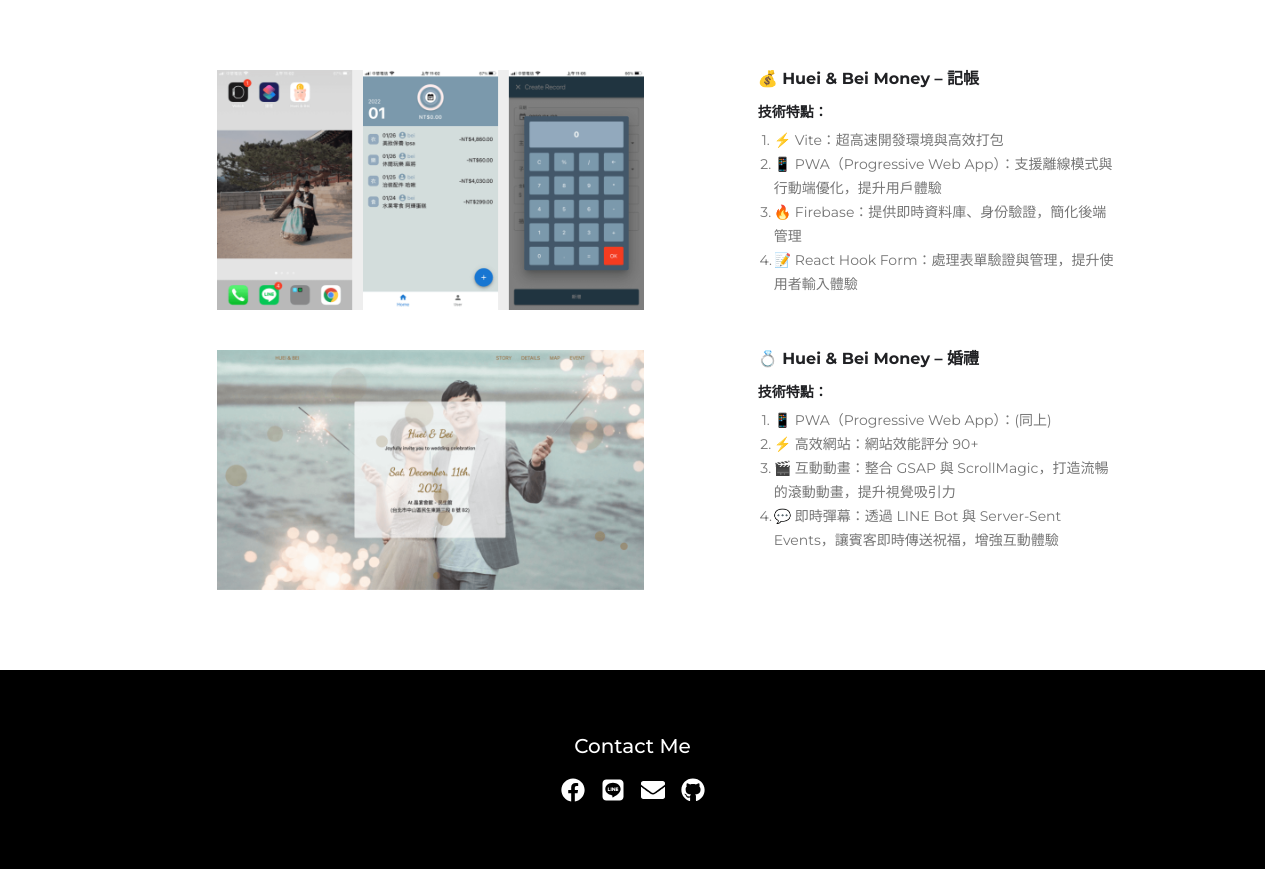
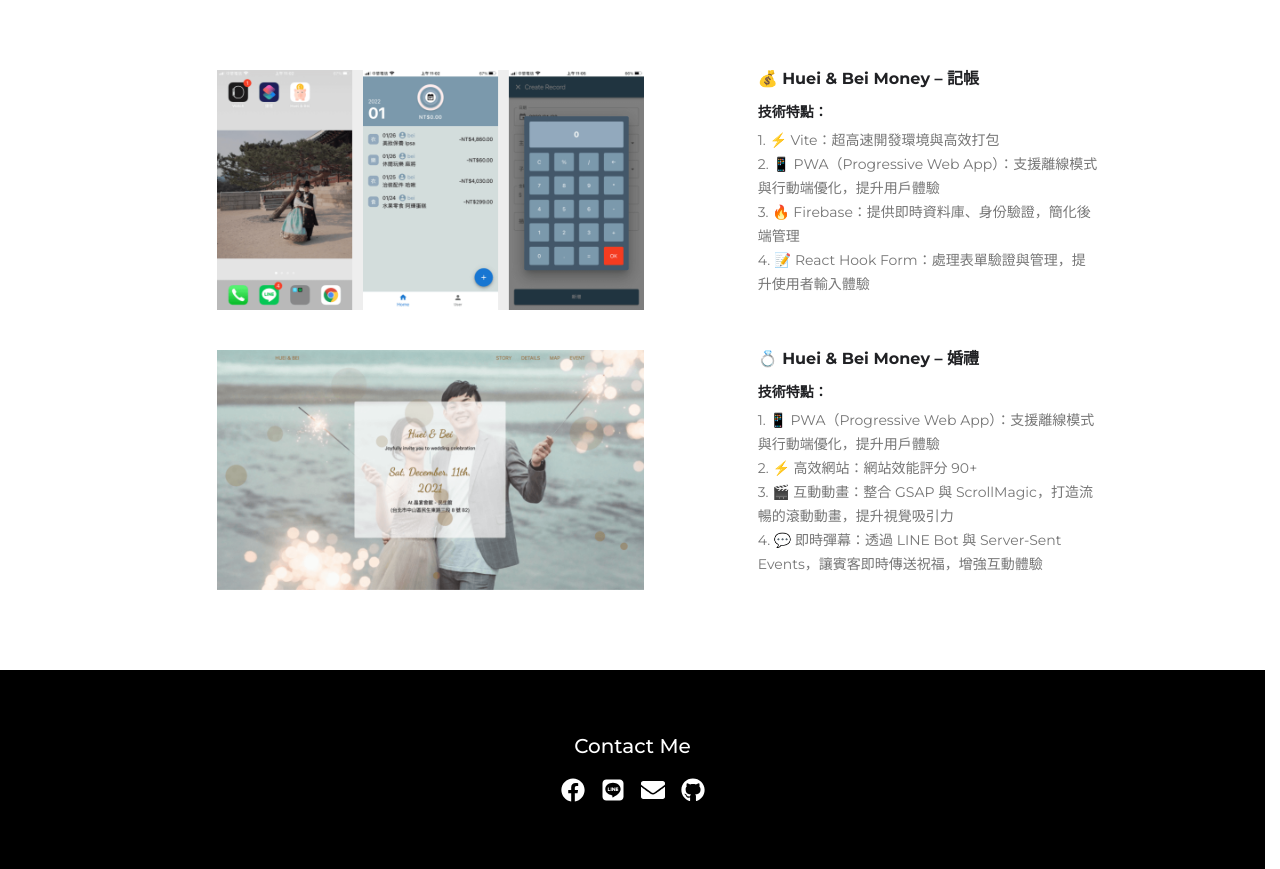
Before and after one commit to ChenHuei/personal-site, a Vue app: page /#/ in a window 1280 px wide. Shown: the part 2880-3749 px from the top of the page. Built offline with nearby package versions, Linux system fonts and the light colour scheme.

Commit message:
update works

```diff
--- a/src/components/Works/index.vue
+++ b/src/components/Works/index.vue
@@ -15,10 +15,7 @@
             <h4>技術特點：</h4>
             <ul>
               <li v-for="(skill, index) in work.skills" :key="skill">
-                <div class="index">{{ index + 1 }}.</div>
-                <div class="content">
-                  {{ skill }}
-                </div>
+                <div class="content">{{ index + 1 }}. {{ skill }}</div>
               </li>
             </ul>
             <template v-if="work.code">
@@ -91,6 +88,7 @@ export default {
     font-weight: 700;
     color: color(black);
     text-decoration: none;
+    text-align: center;
   }
   > .description {
     margin: 8px 0 16px;
@@ -112,10 +110,6 @@ export default {
         line-height: 24px;
         color: color(grey);
         list-style: none;
-        > .index {
-          @include size(16px, 24px);
-          @include flexCenter;
-        }
         > .content {
           @include size(calc(100% - 16px), auto);
         }
@@ -139,7 +133,8 @@ export default {
     }
   }
 }
-@media screen and (max-width: 659px) {
+
+@media screen and (max-width: 1023px) {
   .works {
     > .container {
       > .work {
--- a/src/constants/index.js
+++ b/src/constants/index.js
@@ -180,7 +180,7 @@ export const WORKS_INFORMATION = [
     logo: require('../assets/works/huei-bei-wedding.png'),
     view: 'https://chenhuei.github.io/huei-bei-wedding',
     skills: [
-      '📱 PWA（Progressive Web App）：(同上)',
+      '📱 PWA（Progressive Web App）：支援離線模式與行動端優化，提升用戶體驗',
       '⚡ 高效網站：網站效能評分 90+',
       '🎬 互動動畫：整合 GSAP 與 ScrollMagic，打造流暢的滾動動畫，提升視覺吸引力',
       '💬 即時彈幕：透過 LINE Bot 與 Server-Sent Events，讓賓客即時傳送祝福，增強互動體驗',
```
